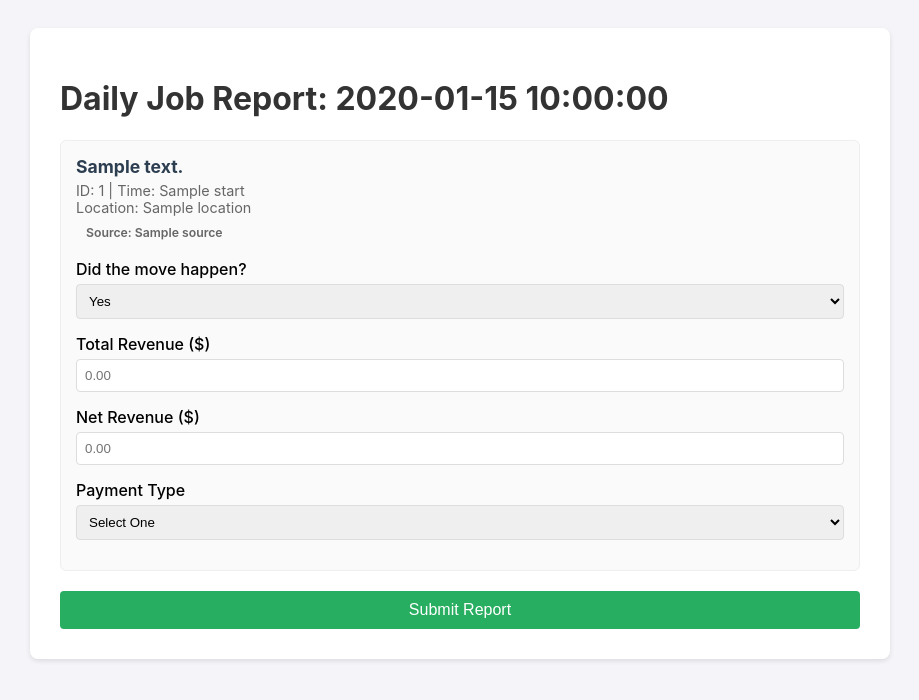
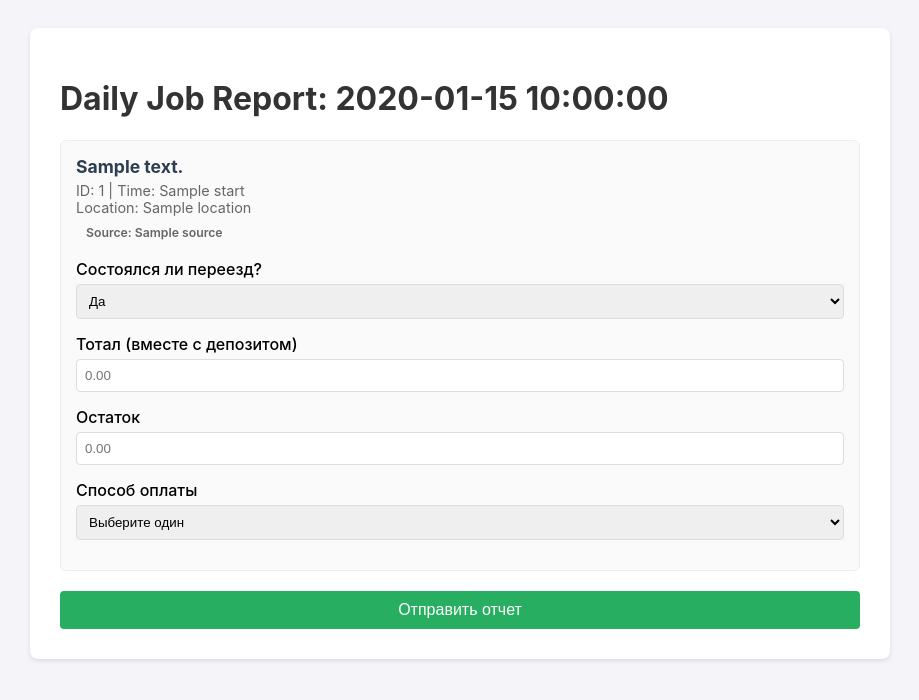
Before and after one commit to Splendid-Moving/job-revenue-tracker, a Flask app: template templates/report.html in a window 1280 px wide. Shown: the top 700 px of the page, without its empty margins (180-1099 px from the left). Run offline with Flask 3, Linux system fonts and the light colour scheme; the template is opened without the code that fills it: most values are stand-ins (such as "Sample title", 1, 10 or a date in 2020).

Commit message:
Update scheduler to 9am, localize form to Russian, update calendar on submit

```diff
--- a/app.py
+++ b/app.py
@@ -117,6 +117,15 @@ def submit():
 
         if result:
             log_info(f"Updated job {jid} in Google Sheets")
+
+            # Update Calendar: Remove form link and mark as completed
+            from services.calendar import mark_event_as_completed
+            mark_result = mark_event_as_completed(jid)
+            if mark_result:
+                log_info(f"Updated calendar event {jid}")
+            else:
+                log_warning(f"Failed to update calendar event {jid}")
+
         else:
             log_error(f"Failed to update job {jid}")
             return "Error saving data. Please try again.", 500
@@ -185,11 +194,11 @@ def start_scheduler():
         # Determine strict timezone
         la_tz = ZoneInfo('America/Los_Angeles')
 
-        # Add job: Daily at 7:00 PM LA time (Pre-populate tomorrow's jobs)
+        # Add job: Daily at 9:00 AM LA time (Pre-populate tomorrow's jobs)
         scheduler.add_job(
             run_prepopulate_job,
             'cron',
-            hour=19,
+            hour=9,
             minute=0,
             timezone=la_tz,
             id='prepopulate_job',
@@ -208,7 +217,7 @@ def start_scheduler():
         )
 
         scheduler.start()
-        log_info("✅ Internal Scheduler Started: Pre-populate at 7PM, Reminder check at 9PM PST")
+        log_info("✅ Internal Scheduler Started: Pre-populate at 9AM, Reminder check at 9PM PST")
 
         # Print next run time for verification
         jobs = scheduler.get_jobs()
--- a/services/calendar.py
+++ b/services/calendar.py
@@ -175,3 +175,48 @@ def update_event_description(event_id, form_url):
     except Exception as e:
         print(f"Error updating event description: {e}")
         return False
+
+
+def mark_event_as_completed(event_id):
+    """
+    Removes the form URL from the event description and marks it as completed.
+    Called after successful form submission.
+    """
+    service = get_service('calendar', 'v3')
+
+    try:
+        # Get current event
+        event = service.events().get(
+            calendarId=config.CALENDAR_ID,
+            eventId=event_id
+        ).execute()
+
+        current_description = event.get('description', '')
+
+        # Remove the Form URL line using regex
+        # Matches "📋 Form: http..." and any surrounding whitespace
+        import re
+        form_link_pattern = r'\n?📋 Form: https?://[^\s]+'
+        new_description = re.sub(form_link_pattern, '', current_description)
+
+        # Clean up extra newlines
+        new_description = new_description.strip()
+
+        # Add completion marker if not present
+        if "✅ Form Completed" not in new_description:
+            new_description += "\n\n✅ Form Completed"
+
+        event['description'] = new_description
+
+        service.events().update(
+            calendarId=config.CALENDAR_ID,
+            eventId=event_id,
+            body=event
+        ).execute()
+
+        print(f"Marked event {event_id} as completed")
+        return True
+
+    except Exception as e:
+        print(f"Error marking event as completed: {e}")
+        return False
--- a/templates/report.html
+++ b/templates/report.html
@@ -134,33 +134,33 @@
                 <input type="hidden" name="source_{{ job.id }}" value="{{ job.source }}">
 
                 <div class="form-group">
-                    <label>Did the move happen?</label>
+                    <label>Состоялся ли переезд?</label>
                     <select name="status_{{ job.id }}" required>
-                        <option value="Yes">Yes</option>
-                        <option value="Cancelled">Cancelled</option>
-                        <option value="Rescheduled">Rescheduled</option>
-                        <option value="Other">Other</option>
+                        <option value="Yes">Да</option>
+                        <option value="Cancelled">Отменен</option>
+                        <option value="Rescheduled">Перенесен</option>
+                        <option value="Other">Другое</option>
                     </select>
                 </div>
 
                 <!-- Revenue Section (Visible only if Status is Yes) -->
                 <div id="revenue-section-{{ job.id }}">
                     <div class="form-group">
-                        <label>Total Revenue ($)</label>
+                        <label>Тотал (вместе с депозитом)</label>
                         <input type="number" step="0.01" name="total_{{ job.id }}" placeholder="0.00" required>
                     </div>
 
                     <div class="form-group">
-                        <label>Net Revenue ($)</label>
+                        <label>Остаток</label>
                         <input type="number" step="0.01" name="net_{{ job.id }}" placeholder="0.00" required>
                     </div>
 
                     <div class="form-group">
-                        <label>Payment Type</label>
+                        <label>Способ оплаты</label>
                         <select name="payment_{{ job.id }}" required>
-                            <option value="" disabled selected>Select One</option>
-                            <option value="Card">Card</option>
-                            <option value="Cash">Cash</option>
+                            <option value="" disabled selected>Выберите один</option>
+                            <option value="Card">Карта</option>
+                            <option value="Cash">Наличные</option>
                         </select>
                     </div>
                 </div>
@@ -171,7 +171,7 @@
             <input type="hidden" name="single_job_mode" value="{{ 'true' if single_job_mode else 'false' }}">
             <input type="hidden" name="date_reported_for" value="{{ date }}">
 
-            <button type="submit">Submit Report</button>
+            <button type="submit">Отправить отчет</button>
         </form>
         {% else %}
         <p>No moving jobs found for today.</p>
```
Also changed, not shown: config.py (+1 -7 lines).
